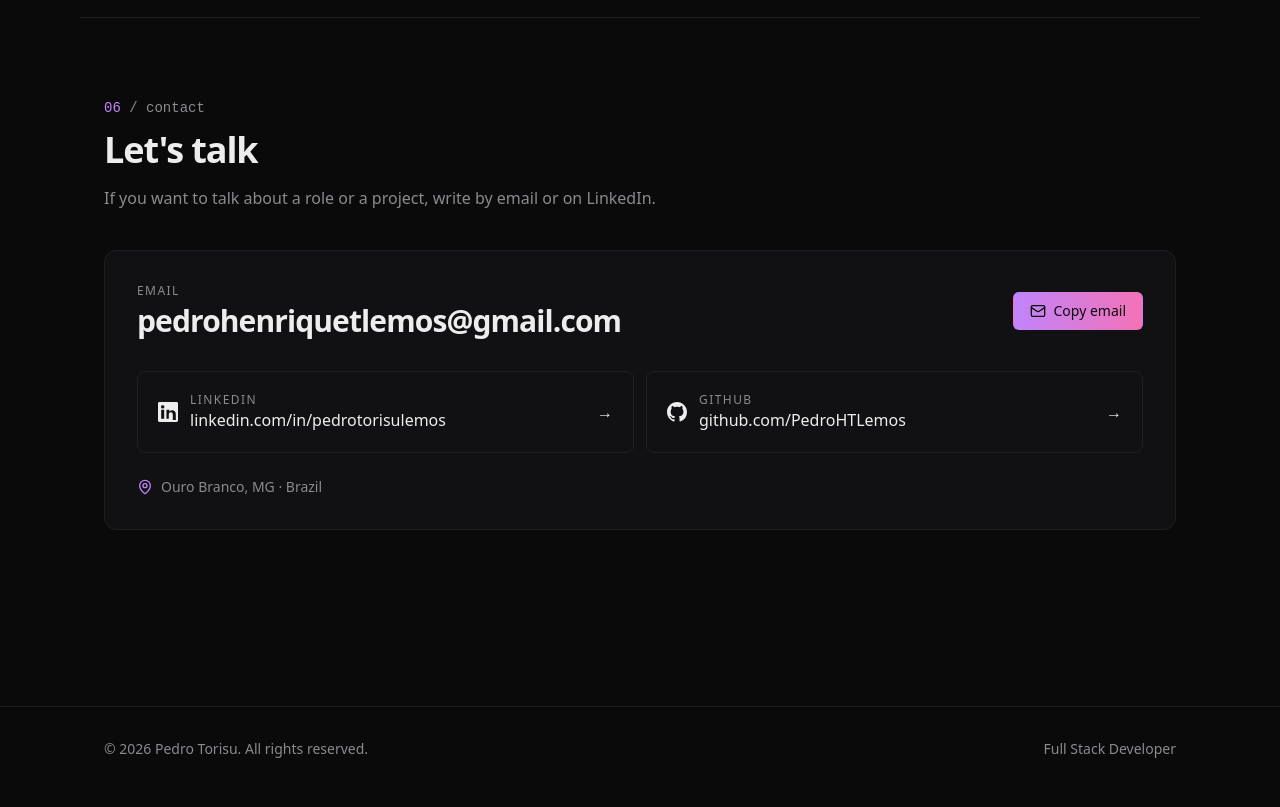
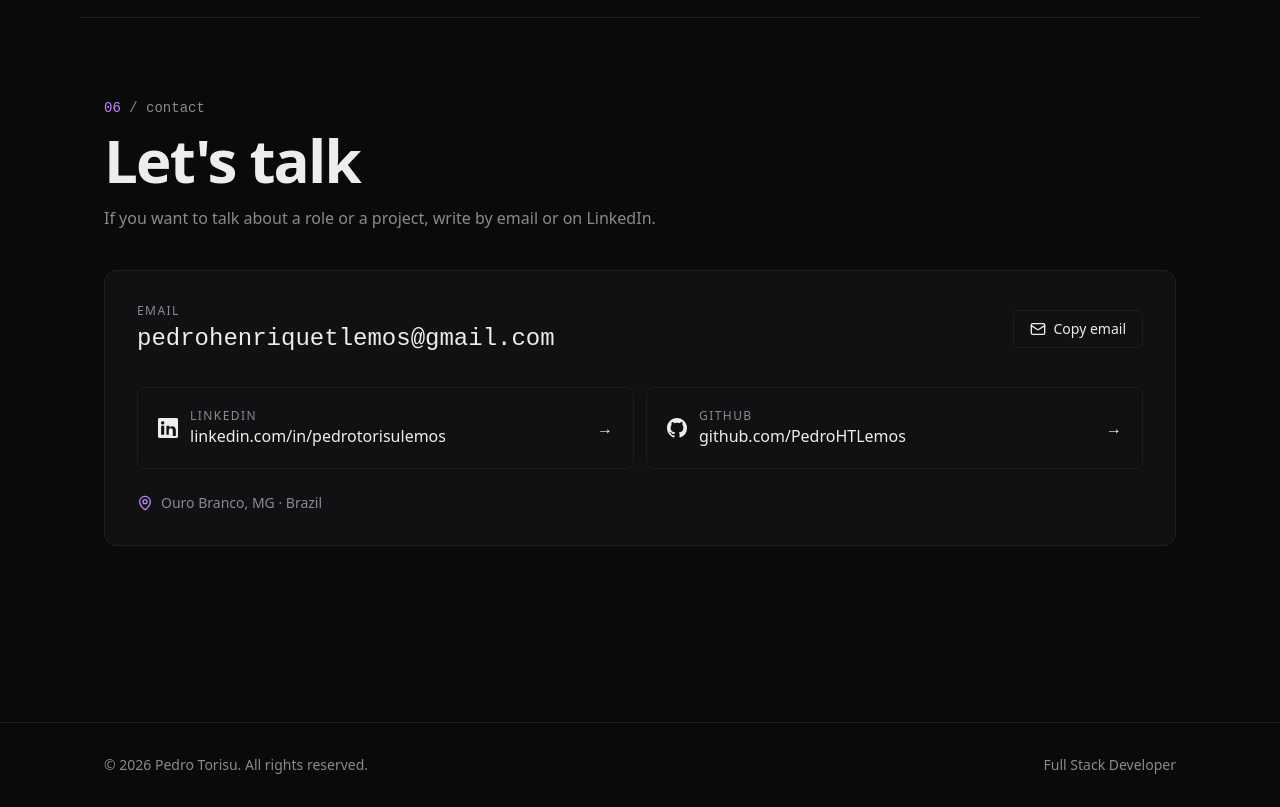
Before and after one commit to PedroHTLemos/portfolio-pedro-lemos, a React (Vite) app: page /en in a window 1280 px wide. Shown: the part 5440-6247 px from the top of the page. Built offline with nearby package versions, Linux system fonts and the light colour scheme.

Commit message:
feat(contato): título grande, e-mail em mono e botões contornados
- Vamos conversar em Geist 600, em tamanho de destaque
- E-mail em Geist Mono, com botão de copiar contornado e feedback Copiado mantido
- LinkedIn e GitHub como botões contornados

```diff
--- a/src/components/SectionTitle.tsx
+++ b/src/components/SectionTitle.tsx
@@ -13,7 +13,17 @@ function Eyebrow({ text }: { text: string }) {
   )
 }
 
-export function SectionTitle({ id, eyebrow, children }: { id: string; eyebrow?: string; children: ReactNode }) {
+export function SectionTitle({
+  id,
+  eyebrow,
+  large = false,
+  children,
+}: {
+  id: string
+  eyebrow?: string
+  large?: boolean
+  children: ReactNode
+}) {
   return (
     <>
       {eyebrow && (
@@ -21,7 +31,10 @@ export function SectionTitle({ id, eyebrow, children }: { id: string; eyebrow?:
           <Eyebrow text={eyebrow} />
         </p>
       )}
-      <h2 id={id} className="font-sans text-3xl font-semibold leading-tight tracking-[-0.03em] text-fg md:text-4xl">
+      <h2
+        id={id}
+        className={`font-sans font-semibold leading-tight tracking-[-0.03em] text-fg ${large ? 'text-5xl md:text-6xl' : 'text-3xl md:text-4xl'}`}
+      >
         {children}
       </h2>
     </>
--- a/src/sections/Contact.tsx
+++ b/src/sections/Contact.tsx
@@ -27,7 +27,7 @@ export function Contact({ lang }: { lang: Lang }) {
 
   return (
     <section id="contato" aria-labelledby="contato-titulo" className="scroll-mt-24 border-t border-border mx-auto max-w-content px-4 py-20 md:px-6">
-      <SectionTitle id="contato-titulo" eyebrow={t.eyebrow}>
+      <SectionTitle id="contato-titulo" eyebrow={t.eyebrow} large>
         {t.title}
       </SectionTitle>
       <p className="mt-4 max-w-2xl text-muted">{t.intro}</p>
@@ -36,12 +36,12 @@ export function Contact({ lang }: { lang: Lang }) {
         <div className="flex flex-col gap-6 md:flex-row md:items-center md:justify-between">
           <div className="min-w-0">
             <p className="text-xs font-medium uppercase tracking-[0.12em] text-muted">{t.labels.email}</p>
-            <a href={`mailto:${site.email}`} className="mt-1 block break-all font-sans tracking-[-0.03em] text-2xl font-semibold text-fg hover:text-accent md:text-3xl">
+            <a href={`mailto:${site.email}`} className="mt-1 block break-all font-mono text-xl text-fg transition-colors duration-200 hover:text-accent md:text-2xl">
               {site.email}
             </a>
           </div>
           <div className="flex items-center gap-3">
-            <button type="button" onClick={copyEmail} className="btn btn-primary">
+            <button type="button" onClick={copyEmail} className="btn">
               <Mail size={16} aria-hidden="true" />
               {copied ? t.copied : t.copy}
             </button>
```
